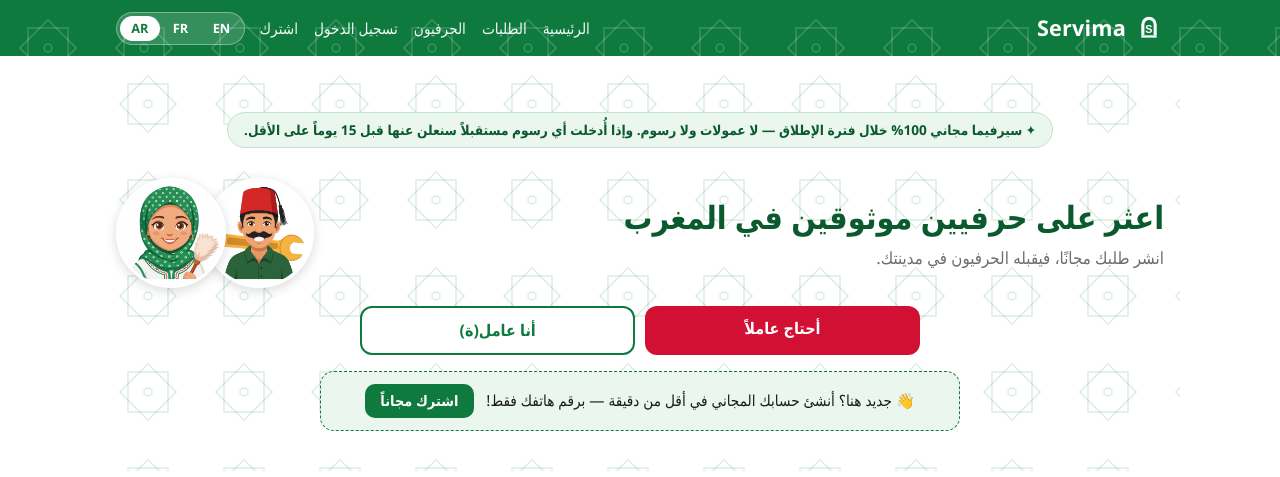
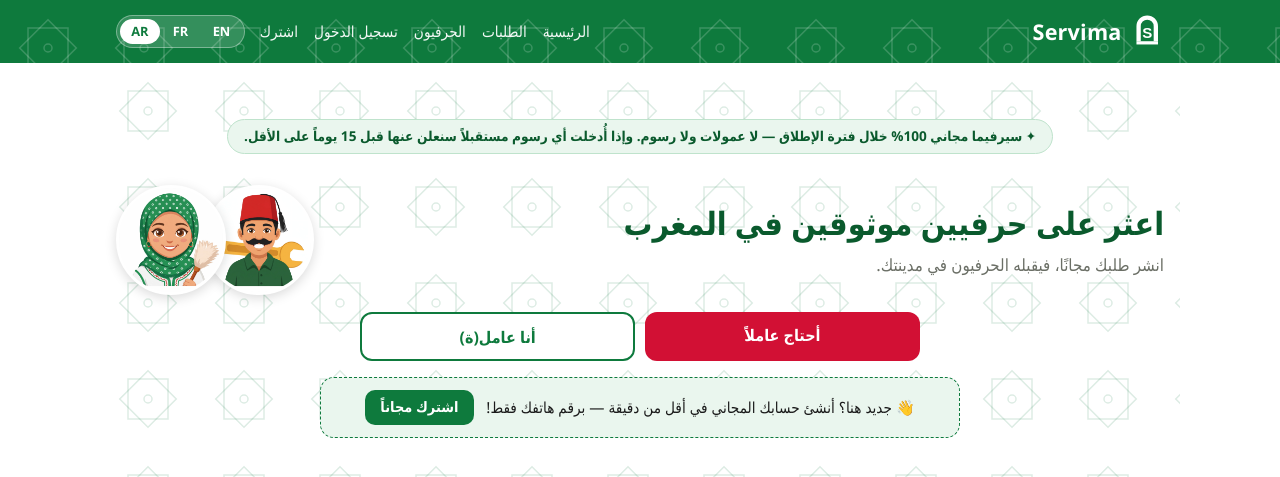
Before and after one commit to elghazihamza1-collab/servima, a Flask app: page / in a window 1280 px wide. Shown: the top 477 px of the page. Run offline with Flask 3, Linux system fonts and the light colour scheme; data that the repository does not hold is empty.

Commit message:
header: bolder arch+S brand mark, larger size

```diff
--- a/static/css/style.css
+++ b/static/css/style.css
@@ -44,7 +44,7 @@ h1, h2, h3 { line-height: 1.35; margin-block: 0 .6rem; }
 }
 .brand { display: inline-flex; align-items: center; gap: .5rem; color: #fff;
   text-decoration: none; font-weight: 800; font-size: 1.35rem; letter-spacing: .2px; }
-.brand svg { width: 30px; height: 30px; flex: none; }
+.brand svg { height: 42px; width: auto; flex: none; }
 .nav { display: none; gap: 1rem; align-items: center; margin-inline-start: auto; }
 .nav a { color: #fff; text-decoration: none; font-size: .95rem; opacity: .95; }
 .nav a:hover { opacity: 1; text-decoration: underline; }
```
